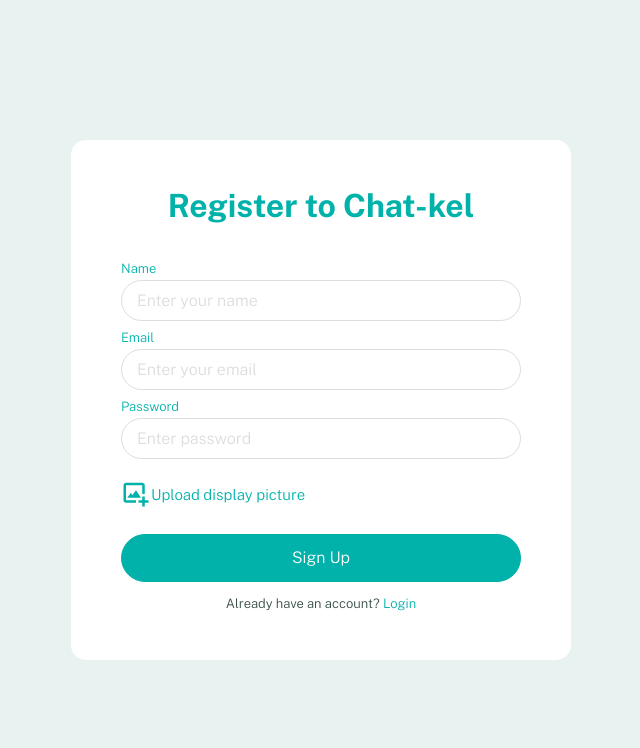
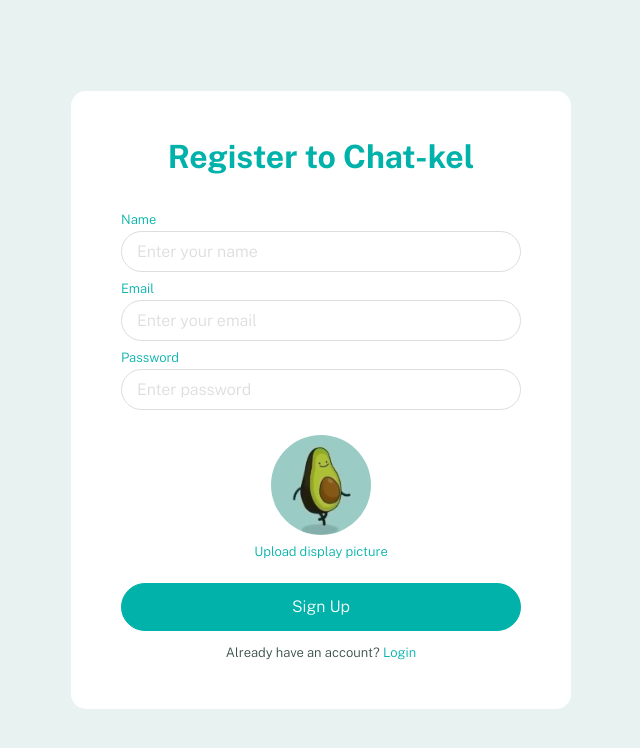
Before and after one commit to mchldavid/chat-kel, a React (Create React App) app: page /register in a window 1280 px wide. Shown: the top 748 px of the page, without its empty margins (319-959 px from the left). Built offline with nearby package versions, Linux system fonts and the light colour scheme; no server answers; what javascript-time-ago would draw is missing.

Commit message:
Default Profil photo

```diff
--- a/src/components/Message.js
+++ b/src/components/Message.js
@@ -8,9 +8,12 @@ const Message = (props) => {
   const ref = useRef()
 
   useEffect(() => {
-    ref.current?.scrollIntoView({
-      behavior: "smooth",
-    })
+    setTimeout(() => {
+      ref.current?.scrollIntoView({
+        behavior: "smooth",
+      })
+    }, 500);
+
   }, [props.message])
 
   return (
--- a/src/pages/Register/Register.js
+++ b/src/pages/Register/Register.js
@@ -1,5 +1,4 @@
-import React, { useState } from "react"
-import { BiImageAdd } from "react-icons/bi"
+import React, { useEffect, useState } from "react"
 import "./register.scss"
 import { Link, useNavigate } from "react-router-dom"
 
@@ -8,25 +7,75 @@ import { createUserWithEmailAndPassword, updateProfile } from "firebase/auth"
 import { auth, storage, db } from "../../firebase/initializeFirebase"
 import { ref, uploadBytesResumable, getDownloadURL } from "firebase/storage"
 import { doc, setDoc } from "firebase/firestore"
-import {v4 as uuid} from "uuid"
+import { v4 as uuid } from "uuid"
 
 const Register = () => {
   const [err, setErr] = useState({ isError: false, message: "" })
   const navigate = useNavigate()
+  const [defaultDPURL, setdefaultDPURL] = useState(null)
+
+  const getDefaultPhoto = () => {
+    function toDataUrl(url, callback) {
+      var xhr = new XMLHttpRequest()
+      xhr.onload = function () {
+        var reader = new FileReader()
+        reader.onloadend = function () {
+          callback(reader.result)
+        }
+        reader.readAsDataURL(xhr.response)
+      }
+      xhr.open("GET", url)
+      xhr.responseType = "blob"
+      xhr.send()
+    }
+
+    function dataURLtoFile(dataurl, filename) {
+      var arr = dataurl.split(","),
+        mime = arr[0].match(/:(.*?);/)[1],
+        bstr = atob(arr[1]),
+        n = bstr.length,
+        u8arr = new Uint8Array(n)
+      while (n--) {
+        u8arr[n] = bstr.charCodeAt(n)
+      }
+      return new File([u8arr], filename, { type: mime })
+    }
+
+    toDataUrl(
+      window.location.origin + "/img/defaultProfilePhoto.jpg",
+      function (myBase64) {
+        setdefaultDPURL(dataURLtoFile(myBase64, "defaultProfilePhotos.jpg"))
+      }
+    )
+  }
+
+  useEffect(() => {
+    getDefaultPhoto()
+  }, [])
+
+  const handlePreviewImg = (img) => {
+    const prvImg = document.querySelector("#prvImg")
+    prvImg.src = URL.createObjectURL(img)
+  }
 
   const handleRegister = async (e) => {
     e.preventDefault()
     const displayName = e.target[0].value
     const email = e.target[1].value
     const password = e.target[2].value
-    const file = e.target[3].files[0]
+    var file = e.target[3].files[0]
 
     try {
       //create firebase auth sign in
       const rspns = await createUserWithEmailAndPassword(auth, email, password)
 
       //upload image
-      const storageRef = ref(storage, displayName+uuid())
+      const storageRef = ref(storage, displayName + uuid())
+
+      if (file === undefined) {
+        getDefaultPhoto()
+        file = defaultDPURL
+      }
 
       const uploadTask = uploadBytesResumable(storageRef, file)
 
@@ -87,12 +136,33 @@ const Register = () => {
               placeholder="Enter password"
               required
             />
-            <input type="file" id="file" style={{ display: "none" }} />
           </div>
 
-          <label className="upload-button" htmlFor="file">
-            <BiImageAdd /> Upload display picture
-          </label>
+          <div className="profile-container">
+            <img
+              id="prvImg"
+              src={window.location.origin + "/img/defaultProfilePhoto.jpg"}
+              alt="preview img"
+              style={{
+                width: "100px",
+                height: "100px",
+                borderRadius: "100%",
+                objectFit: "cover",
+              }}
+            />
+
+            <input
+              type="file"
+              id="upload-profile"
+              accept="image/png, image/gif, image/jpeg"
+              style={{ display: "none" }}
+              onChange={(e) => handlePreviewImg(e.target.files[0])}
+            />
+            <label className="upload-button" htmlFor="upload-profile">
+              Upload display picture
+            </label>
+          </div>
+
           <button className="button-primary"> Sign Up</button>
         </form>
         {err.isError && <span>{err.message}</span>}
--- a/src/pages/Register/register.scss
+++ b/src/pages/Register/register.scss
@@ -64,6 +64,14 @@
       button{
         margin-top: 20px;
       }
+
+      .profile-container{
+        margin-top: 15px;
+        flex-direction: column;
+        display: flex;
+        justify-content: center;
+        align-items: center;
+      }
     }
 
     span {
```
Also changed, not shown: public/img/defaultProfilePhoto.jpg (added).
